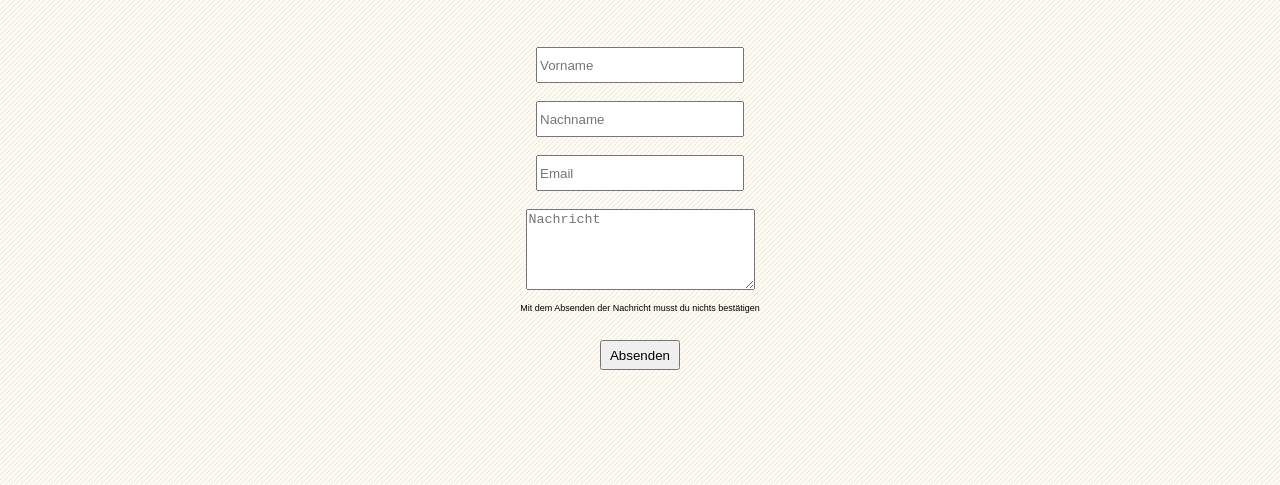
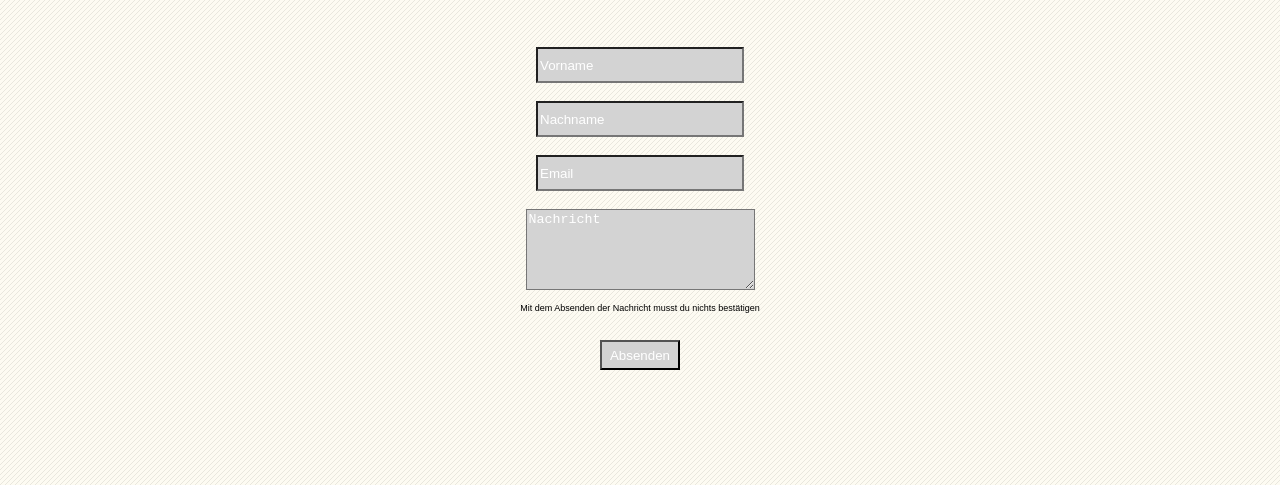
Before and after one commit to rittermarcel/GIS-SoSe-2020, a plain HTML site: page Abgaben/Aufgabe3/contact.html in a window 1280 px wide. Shown: the part 315-800 px from the top of the page. Drawn offline with Linux system fonts and the light colour scheme.

Commit message:
Update style.css

```diff
--- a/Abgaben/Aufgabe3/style.css
+++ b/Abgaben/Aufgabe3/style.css
@@ -127,14 +127,21 @@ b{
 }
 
 .formularEingabe{
+background-color: lightgray;
  width: 200px;
  height:30px;
+}
+::placeholder{
+    color:white;
 }
 
 #nachricht{
     margin-left: -0px;
+    background-color: lightgray;
 }
 .Absenden{
+    color:white;
+    background-color: lightgray;
     width:80px;
     height:30px;
 }
```
